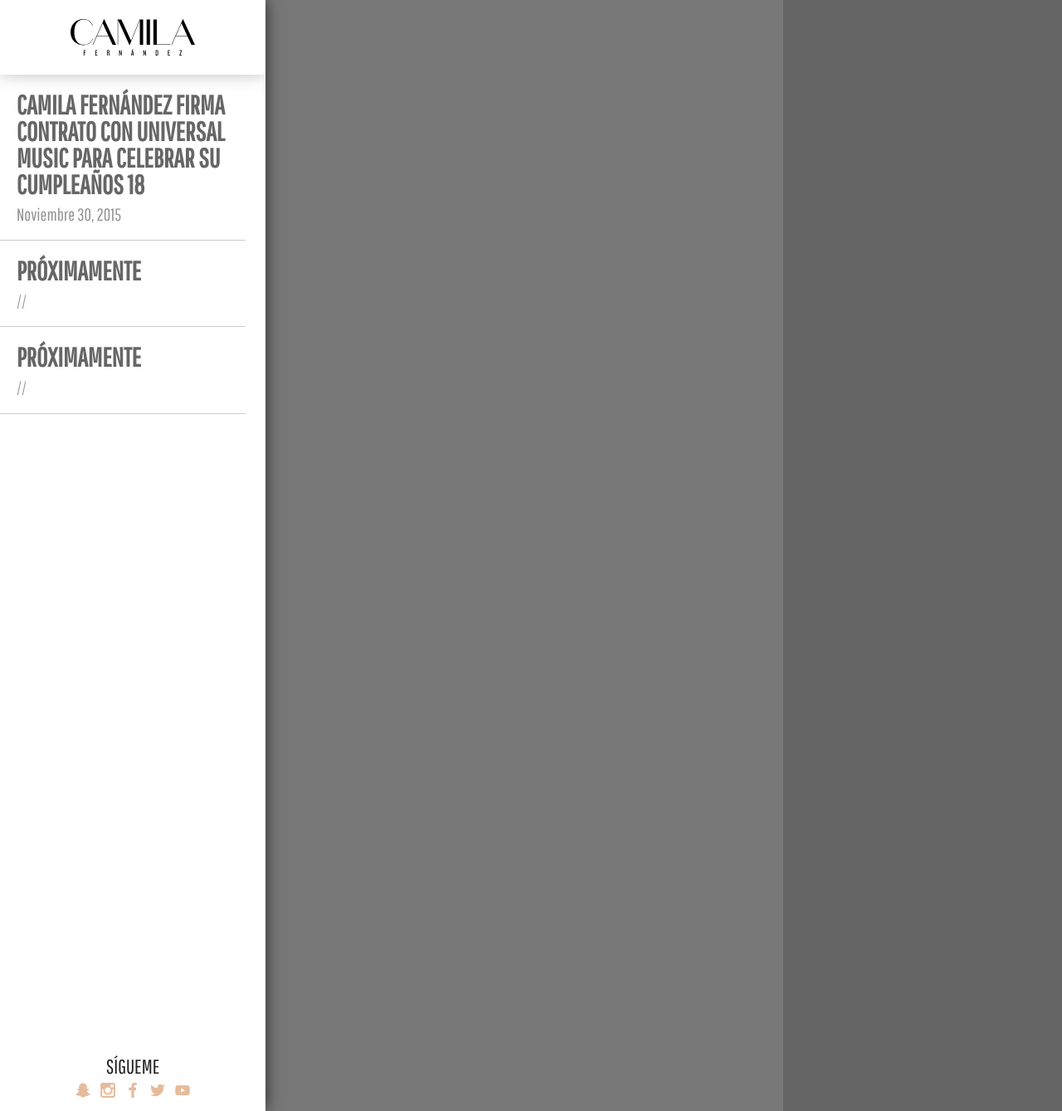
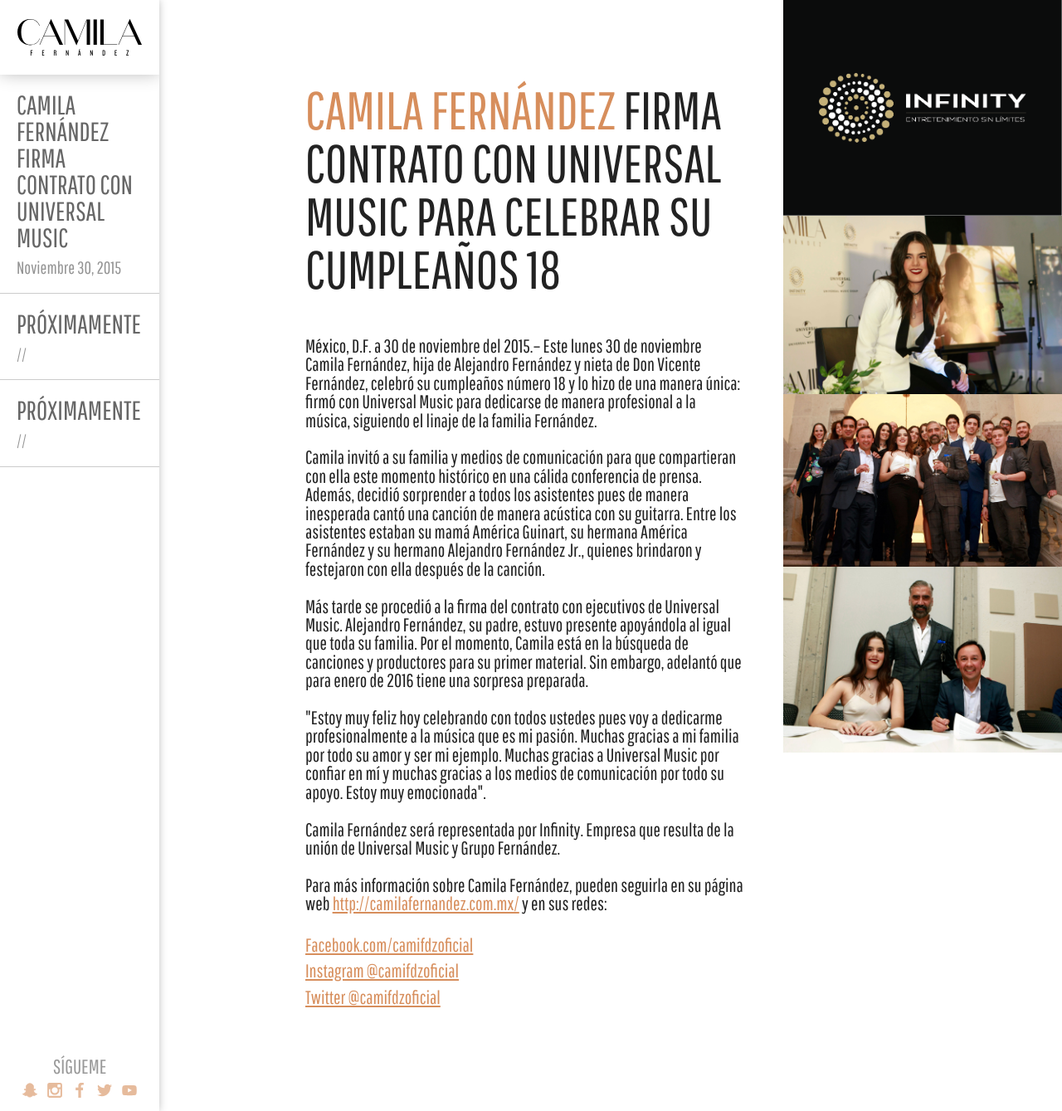
Before and after one commit to AndrewAlva/Camila, a PHP site: page /noticias/index.php in a window 1280 px wide. Shown: the whole page at 83% size. Run offline with PHP 8.4, Linux system fonts and the light colour scheme; some libraries are stand-ins or nearby versions.

Commit message:
Layout News desktop done

```diff
--- a/css/main.css
+++ b/css/main.css
@@ -1066,18 +1066,19 @@ html{
         width: 100%;
         height: 100%;
         overflow: hidden;
-        background-color: rgba(200,200,200,1);
-    }
-
+        background-color: rgba(255,255,255,1);
+    }
+
+    /*NOTICIAS NAV*/
         #newsNav{
             position: relative;
             float: left;
-        width: 25%;
+            width: 15%;
             height: 100%;
             background-color: rgba(255,255,255,1);
             overflow: hidden;
             z-index: 1;
-        box-shadow: -2px 0px 20px rgba(0,0,0,0.8);
+            box-shadow: -1px 0px 10px rgba(0,0,0,0.3);
         }
 
             #newsLogo{
@@ -1110,6 +1111,15 @@ html{
                 height: calc(100% - 180px);
                 padding: 90px 0;
                 overflow: scroll;
+            }
+
+                #newsList a{
+                    text-decoration: none;
+                    color: inherit;
+                    color: rgba(0,0,0,0.6);
+                }
+                #newsList a:hover{
+                    color: rgba(0,0,0,1);
                 }
 
                 #newsList li{
@@ -1119,20 +1129,12 @@ html{
                     padding: 20px;
                     list-style-type: none;
                     border-bottom: 1px solid rgba(0,0,0,0.2);
-                color: rgba(0,0,0,0.6);
-            }
-            #newsList li:hover{
-                color: rgba(0,0,0,1);
-            }
-
-                #newsList a{
-                    text-decoration: none;
-                    color: inherit;
                 }
 
                     #newsList li h2{
                         text-transform: uppercase;
                         margin: 0;
+                        font-weight: 100;
                         font-size: 2em;
                         line-height: 1em;
                     }
@@ -1158,6 +1160,7 @@ html{
                     text-transform: uppercase;
                     text-align: center;
                     font-weight: 100;
+                    color: rgba(0,0,0,.4);
                 }
 
                 #newsRRSS ul{
@@ -1172,14 +1175,14 @@ html{
 
                     #newsSnapID{
                         position: absolute;
-                    width: 130px;
-                    font-size: 1.2em;
-                    top: 1px;
+                        width: 90px;
+                        font-size: 0.8em;
+                        top: 6px;
                         right: 0px;
                         opacity: 0;
                         z-index: 1;
                         text-transform: uppercase;
-                    color: rgba(248,185,134,1);
+                        color: rgba(215,142,92,1);
                     }
                     #newsSnapID:hover{
                         opacity: 1;
@@ -1208,32 +1211,68 @@ html{
                             width: 60%;
                             height: 60%;
                         }
-
+    /*END NOTICIAS NAV*/
+
+    /*NOTICIAS DYNAMIC CONTENT*/
         #newsContainer{
-        position: relative;
-        float: left;
+            position: absolute;
+            right: 0;
             width: 75%;
             height: 100%;
-        background-color: rgba(150,150,150,1);
+            background-color: rgba(255,255,255,1);
         }
 
             #newsContainer .newsText{
                 position: relative;
                 float: left;
-            width: 65%;
-            height: 100%;
-            background-color: rgba(120,120,120,1);
+                width: 55%;
+                height: 80%;
+                height: calc(100% - 200px);
+                padding: 100px 5%;
                 overflow: scroll;
             }
+
+                #newsContainer .newsText .newsTitle h1{
+                    font-size: 4em;
+                    font-weight: 100;
+                    line-height: 1em;
+                    margin-top: 0;
+                    margin-bottom: 50px;
+                }
+                #newsContainer .newsText .goldText{
+                   color: rgba(215,142,92,1);
+                }
+
+                #newsContainer .newsText .newsBody p{
+                    font-size: 1.4em;
+                    line-height: 1em;
+                }
+
+                #newsContainer .newsText .newsBody li{
+                    list-style-type: none;
+                    font-size: 1.4em;
+                }
+
+                #newsContainer .newsText a:hover{
+                    opacity: .7;
+                }
+
 
             #newsContainer .newsImg{
                 position: relative;
                 float: left;
                 width: 35%;
                 height: 100%;
-            background-color: rgba(100,100,100,1);
-            overflow: scroll;
-        }
+            }
+
+                .newsImg img{
+                    position: relative;
+                    width: 100%;
+                    height: auto;
+                    float: left;
+
+                }
+    /*END DYNAMIC CONTENT*/
 /*END NOTICIAS*/
 
 
--- a/js/main.js
+++ b/js/main.js
@@ -332,7 +332,7 @@ jQuery(document).ready(function($) {
 				$('#contactoMenu').css('bottom', '0px');
 
 				$('.contactoOnBlack').css('color', 'rgba(255,255,255,1)');
-				$('.contactoOnWhite').css('color', 'rgba(248,185,134,1)');
+				$('.contactoOnWhite').css('color', 'rgba(215,142,92,1)');
 			}
 		});
 
@@ -403,4 +403,5 @@ jQuery(document).ready(function($) {
 		    jQuery('#video-viewport').scrollTop((jQuery('video').height() - jQuery(window).height()) / 2);
 		};
 	// END MAIN BACKGROUND VIDEO SETUP WIDTH
+
 });
--- a/noticias/index.php
+++ b/noticias/index.php
@@ -54,7 +54,7 @@
         <!-- Add your site or application content here -->
         <div id="newsFullWrapper">
 
-            <div id="newsNav">
+            <div id="newsNav" class="easeInOut">
                 <div id="newsLogo">
                     <a href="#">
                         <img src="../img/brand/camila-logo-b.svg" alt="Camila Fernández Oficial">
@@ -63,7 +63,7 @@
                 <div id="newsList">
                     <a href="#1">
                         <li class="easeInOut">
-                            <h2>Camila Fernández firma contrato con Universal Music para celebrar su cumpleaños 18</h2>
+                            <h2>Camila Fernández firma contrato con Universal Music </h2>
                             <p>Noviembre 30, 2015</p>
                         </li>
                     </a>
@@ -117,8 +117,56 @@
             </div>
 
             <div id="newsContainer">
-                <div class="newsText"></div>
-                <div class="newsImg"></div>
+                <div class="newsText">
+                    <div class="newsTitle">
+                        <h1><span class="goldText">CAMILA FERNÁNDEZ</span> FIRMA CONTRATO CON UNIVERSAL MUSIC PARA CELEBRAR SU CUMPLEAÑOS 18</h1>
+                    </div>
+
+                    <div class="newsBody">
+                        <p>
+                            México, D.F. a 30 de noviembre del 2015.– Este lunes 30 de noviembre Camila Fernández, hija de Alejandro Fernández y nieta de Don Vicente Fernández, celebró su cumpleaños número 18 y lo hizo de una manera única: firmó con Universal Music para dedicarse de manera profesional a la música, siguiendo el linaje de la familia Fernández.
+
+
+                        </p>
+
+                        <p>
+                            Camila invitó a su familia y medios de comunicación para que compartieran con ella este momento histórico en una cálida conferencia de prensa. Además, decidió sorprender a todos los asistentes pues de manera inesperada cantó una canción de manera acústica con su guitarra. Entre los asistentes estaban su mamá América Guinart, su hermana América Fernández y su hermano Alejandro Fernández Jr., quienes brindaron y festejaron con ella después de la canción.
+                        </p>
+
+                        <p>
+                            Más tarde se procedió a la firma del contrato con ejecutivos de Universal Music. Alejandro Fernández, su padre, estuvo presente apoyándola al igual que toda su familia. Por el momento, Camila está en la búsqueda de canciones y productores para su primer material. Sin embargo, adelantó que para enero de 2016 tiene una sorpresa preparada.
+                        </p>
+
+                        <p>
+                            "Estoy muy feliz hoy celebrando con todos ustedes pues voy a dedicarme profesionalmente a la música que es mi pasión. Muchas gracias a mi familia por todo su amor y ser mi ejemplo. Muchas gracias a Universal Music por confiar en mí y muchas gracias a los medios de comunicación por todo su apoyo. Estoy muy emocionada".
+
+
+                        </p>
+
+                        <p>
+                            Camila Fernández será representada por Infinity. Empresa que resulta de la unión de Universal Music y Grupo Fernández.
+
+
+                        </p>
+
+                        <p>
+                            Para más información sobre Camila Fernández, pueden seguirla en su página web <a class="goldText easeInOut" target="_blank" href="http://camilafernandez.com.mx/">http://camilafernandez.com.mx/</a> y en sus redes:
+
+                            <li><a class="goldText easeInOut" target="_blank" href="http://facebook.com/camifdzoficial">Facebook.com/camifdzoficial</a></li>
+                            <li><a class="goldText easeInOut" target="_blank" href="http://instagram.com/camifdzoficial">Instagram @camifdzoficial</a></li>
+                            <li><a class="goldText easeInOut" target="_blank" href="http://twitter.com/camifdzoficial">Twitter @camifdzoficial</a></li>
+
+                        </p>
+                    </div>
+                </div>
+
+
+                <div class="newsImg">
+                    <img src="../img/news/1/new.png" alt="Infinity">
+                    <img src="../img/news/1/new1.jpg" alt="Camila Fernández firma">
+                    <img src="../img/news/1/new2.jpg" alt="Camila Fernández firma">
+                    <img src="../img/news/1/new3.jpg" alt="Camila Fernández firma">
+                </div>
             </div>
 
 
```
Lines whose indentation alone changed are shown as unchanged.
